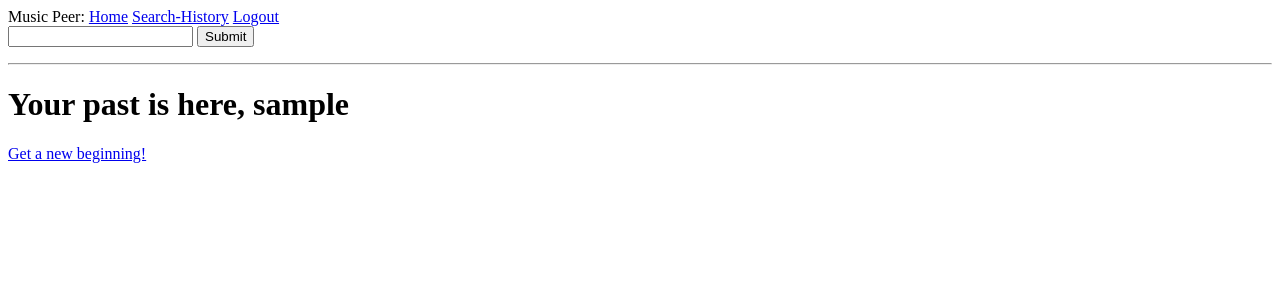
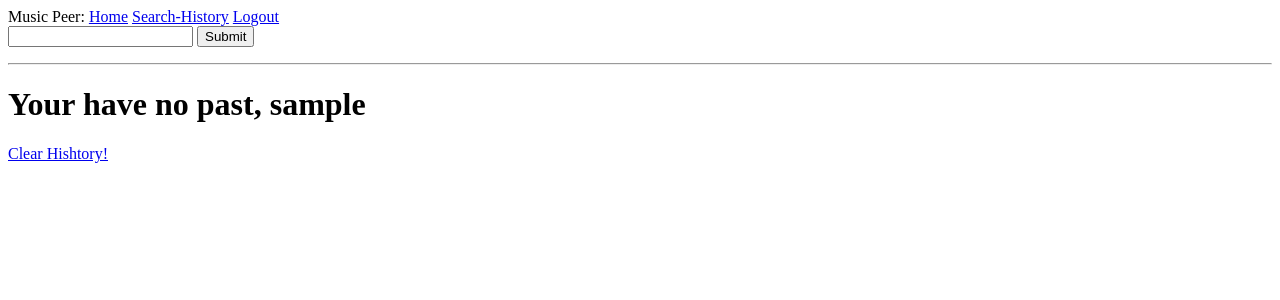
Before and after one commit to aayushagrawal135/musicpeer, a Flask app: page /search_history in a window 1280 px wide. Shown: the top 300 px of the page. Run offline with Flask 2, Linux system fonts and the light colour scheme; the visitor is signed in with stand-in values (Sample User, id 1); data comes from the database, SQL or seed files in the repository; data that the repository does not hold is empty.

Commit message:
clear history implemented

```diff
--- a/myApp/functions.py
+++ b/myApp/functions.py
@@ -42,7 +42,7 @@ def delete_User(seesion, data):
     db.session.delete(old)
     db.session.commit()
 
-def delete_Log(session, user):
+def delete_user_Log(session, user):
     old = db.session.query(Log).filter(Log.username==user).all()
     for i in range(len(old)):
         db.session.delete(old[i])
--- a/myApp/routes.py
+++ b/myApp/routes.py
@@ -8,7 +8,7 @@ from myApp.models import User, Log
 from flask_login import logout_user, login_required, current_user, login_user
 from werkzeug.urls import url_parse
 from myApp.functions import insert_User, get_next_userid, is_new_User, is_valid_User
-from myApp.functions import insert_Log, get_next_logid, list_user_Logs, list_all_Logs
+from myApp.functions import insert_Log, get_next_logid, list_user_Logs, list_all_Logs, delete_user_Log
 #from myApp import session
 from myApp import db
 from datetime import datetime
@@ -121,5 +121,12 @@ def clicked_artist_details(query):
 def search_history():
     log_list = list_user_Logs(db.session, current_user.username)
     print(log_list)
+    return render_template('search_history.html', log_list=log_list)
 
+@app.route('/clear_search_history')
+def clear_search_history():
+    print(current_user.username)
+    delete_user_Log(db.session, current_user.username)
+    log_list = list_user_Logs(db.session, current_user.username)
+    print(log_list)
     return render_template('search_history.html', log_list=log_list)
--- a/myApp/templates/search_history.html
+++ b/myApp/templates/search_history.html
@@ -5,7 +5,15 @@
     This block should do 2 things, list search log of logged in user
     Provide a function to Clear History-->
 {% block content %}
-    <p><h1>Your past is here, {{current_user.username}}</h1><a href="#">Get a new beginning!</a></p>
+
+    <div>
+      {% if log_list|length == 0 %}
+        <h1>Your have no past, {{current_user.username}}</h1>
+      {% else %}
+        <h1>Your past is here, {{current_user.username}}</h1>
+      {% endif %}
+      <a href="{{url_for('clear_search_history')}}">Clear Hishtory!</a>
+    </div>
 
     <div>
       <ul>
```
